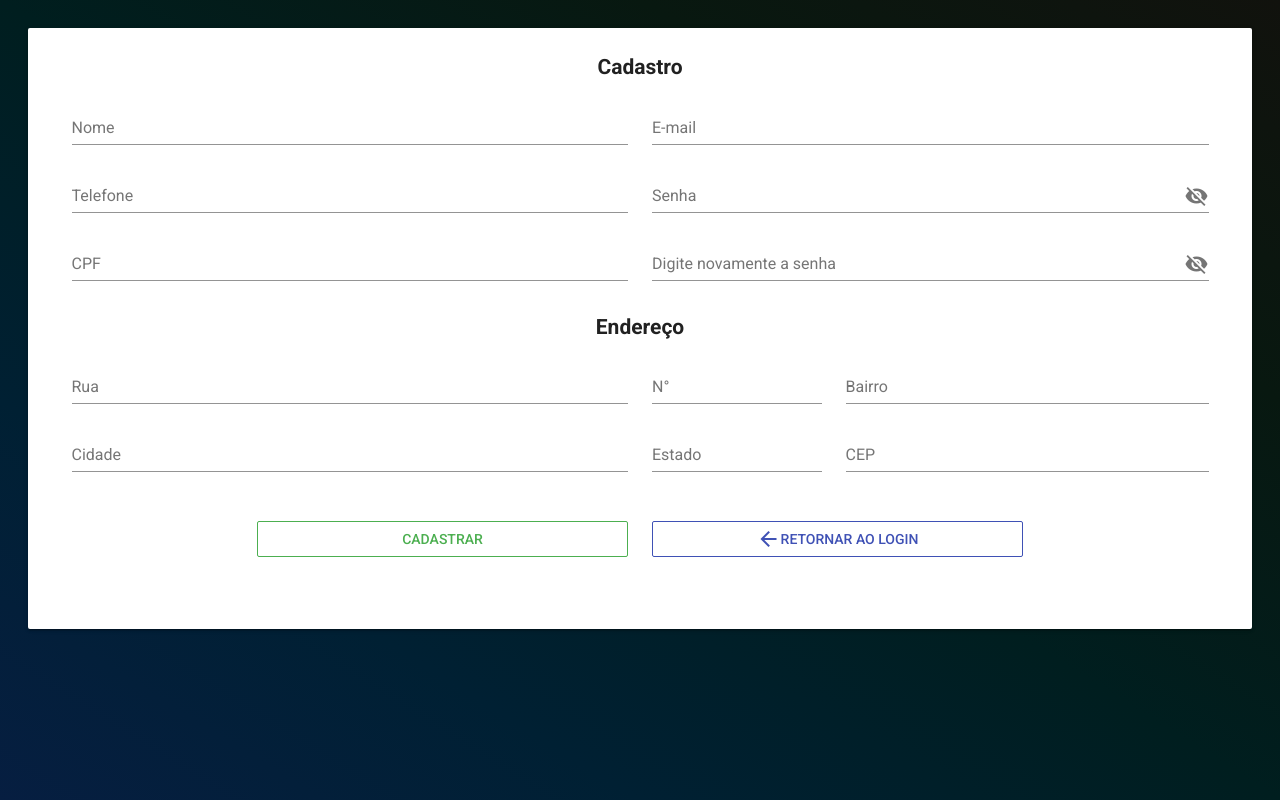
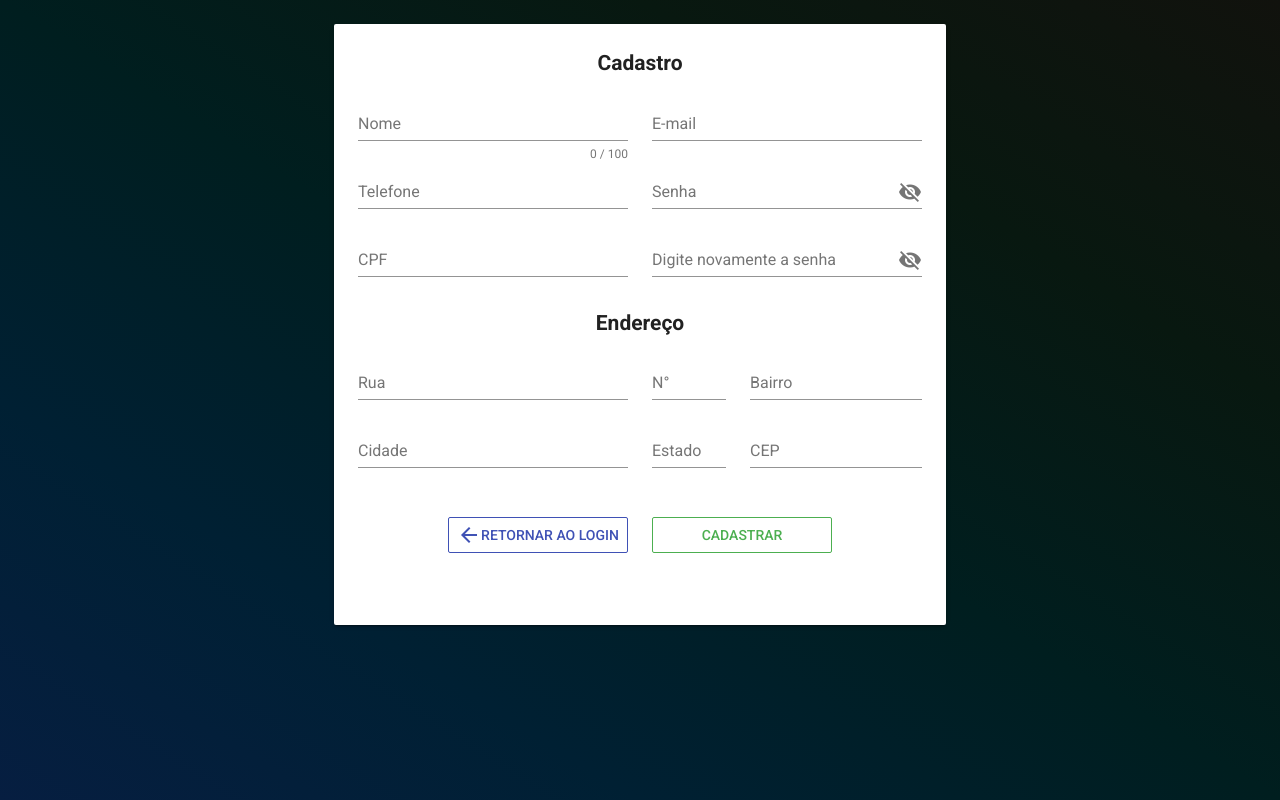
Before and after one commit to EmersonSPereira/TecInfo-Gerenciador, a Vue app: page /cadastro in a window 1280 px wide. Built offline with nearby package versions, Linux system fonts and the light colour scheme.

Commit message:
validação cadastro: nome, email e senha

```diff
--- a/package.json
+++ b/package.json
@@ -11,6 +11,7 @@
     "core-js": "^2.6.5",
     "vue": "^2.6.10",
     "vue-router": "^3.0.3",
+    "vuelidate": "^0.7.4",
     "vuetify": "^1.5.14",
     "vuex": "^3.0.1"
   },
--- a/src/main.js
+++ b/src/main.js
@@ -5,8 +5,9 @@ import store from './store'
 
 import Vuetify from 'vuetify'
 import 'vuetify/dist/vuetify.min.css'
+import Vuelidate from 'vuelidate'
 
-Vue.use(Vuetify)
+Vue.use(Vuetify, Vuelidate)
 Vue.config.productionTip = false
 
 new Vue({
--- a/src/router.js
+++ b/src/router.js
@@ -3,6 +3,7 @@ import Router from 'vue-router'
 import Home from './views/Home.vue'
 import Login from './views/Login.vue'
 import Cadastro from './views/Cadastro.vue'
+
 
 Vue.use(Router)
 
@@ -26,6 +27,7 @@ export default new Router({
       name: 'cadastro',
       component: Cadastro
 
-    }
+    },
+
   ]
 })
--- a/src/views/Cadastro.vue
+++ b/src/views/Cadastro.vue
@@ -6,11 +6,15 @@
     class="background "
   >
 
+    <v-layout
+      wrap
+      justify-center
+    >
       <v-flex
-      text-xs-center
         xs12
-      class="ma-1"
+        md6
       >
+
         <v-card>
           <v-container grid-list-xl>
             <h2>Cadastro</h2>
@@ -26,20 +30,21 @@
                 <v-form ref="form">
                   <v-text-field
                     v-model="usuario.nome"
-                  :rules="emailRules"
+                    :error-messages="nameErrors"
+                    :counter="100"
                     label="Nome"
                     required
+                    @input="$v.usuario.nome.$touch()"
+                    @blur="$v.usuario.nome.$touch()"
                   >
                   </v-text-field>
                   <v-text-field
                     v-model="usuario.telefone"
-                  :rules="emailRules"
                     label="Telefone"
                     required
                   ></v-text-field>
                   <v-text-field
                     v-model="usuario.cpf"
-                  :rules="emailRules"
                     label="CPF"
                     required
                   ></v-text-field>
@@ -53,29 +58,36 @@
               >
                 <v-text-field
                   v-model="usuario.email"
-                :rules="emailRules"
+                  :error-messages="emailErrors"
                   label="E-mail"
                   required
+                  @input="$v.usuario.email.$touch()"
+                  @blur="$v.usuario.email.$touch()"
                 ></v-text-field>
                 <v-text-field
                   class="input-group--focused"
                   :type="show ? 'text' : 'password'"
                   v-model="usuario.senha"
-                :rules="senhaRules"
                   label="Senha"
                   required
                   :append-icon="show ? 'visibility' : 'visibility_off'"
                   @click:append="show = !show"
+                  @input="$v.usuario.senha.$touch()"
+                  @blur="$v.usuario.senha.$touch()"
+                  :error-messages="senhaErrors"
+                >
                   ></v-text-field>
                 <v-text-field
                   class="input-group--focused"
                   :type="show ? 'text' : 'password'"
                   v-model="senhaConfirma"
-                :rules="senhaRules"
                   label="Digite novamente a senha"
                   required
                   :append-icon="show ? 'visibility' : 'visibility_off'"
                   @click:append="show = !show"
+                  @input="$v.senhaConfirma.$touch()"
+                  @blur="$v.senhaConfirma.$touch()"
+                  :error-messages="senhaConfirmaErrors"
                 ></v-text-field>
               </v-flex>
             </v-layout>
@@ -130,21 +142,6 @@
                 wrap
                 justify-center
               >
-
-              <v-flex
-                xs12
-                md4
-              >
-
-                <v-btn
-                  color="success"
-                  outline
-                  block
-                >
-                  Cadastrar
-                </v-btn>
-
-              </v-flex>
                 <v-flex
                   xs12
                   md4
@@ -162,16 +159,49 @@
                   </v-btn>
 
                 </v-flex>
+
+                <v-flex
+                  xs12
+                  md4
+                >
+
+                  <v-btn
+                    color="success"
+                    outline
+                    block
+                  >
+                    Cadastrar
+                  </v-btn>
+
+                </v-flex>
+
               </v-layout>
             </v-layout>
           </v-container>
         </v-card>
       </v-flex>
+    </v-layout>
 
   </v-container>
 </template>
 <script>
+import { validationMixin } from 'vuelidate'
+import { required, maxLength, minLength, sameAs, email } from 'vuelidate/lib/validators'
+
 export default {
+  mixins: [validationMixin],
+
+  validations: {
+    usuario: {
+      nome: { required, maxLength: maxLength(100) },
+      email: { required, email },
+      senha: { required, minLength: minLength(8) }
+
+    },
+    senhaConfirma: {
+      sameAsPassword: sameAs('usuario.senha')
+    }
+  },
   data: () => ({
     valid: true,
     show: false,
@@ -195,18 +225,41 @@ export default {
     },
 
     senhaConfirma: '',
+  }),
+
+  computed: {
 
 
-    emailRules: [
-      v => !!v || 'E-mail é obrigatório',
-      v => /.+@.+/.test(v) || 'Este email não é valido'
-    ],
-    senhaRules: [
-      v => !!v || 'A senha é Obrigatória',
-      v => v.length >= 5 || 'Senha muito curta'
-    ],
+    nameErrors () {
+      const errors = []
+      if (!this.$v.usuario.nome.$dirty) return errors
+      !this.$v.usuario.nome.maxLength && errors.push('Seu não nome pode ter mais que 100 caracteres, por favor abrevie')
+      !this.$v.usuario.nome.required && errors.push('O nome é obrigatório')
+      return errors
+    },
+    emailErrors () {
+      const errors = []
+      if (!this.$v.usuario.email.$dirty) return errors
+      !this.$v.usuario.email.email && errors.push('Hum...Isto não me parece um email valido')
+      !this.$v.usuario.email.required && errors.push('O E-mail é obrigatório')
+      return errors
+    },
+    senhaErrors () {
+      const errors = []
+      if (!this.$v.usuario.senha.$dirty) return errors
+      !this.$v.usuario.senha.minLength && errors.push('Sua senha parece ser muito pequena, ela deve ter pelo menos 8 caracteres')
+      !this.$v.usuario.senha.required && errors.push('O E-mail é obrigatório')
+      return errors
+    },
 
-  }),
+    senhaConfirmaErrors () {
+      const errors = []
+      if (!this.$v.senhaConfirma.$dirty) return errors
+      !this.$v.senhaConfirma.sameAsPassword && errors.push('As senhas digitadas não são iguais')
+      !this.$v.senhaConfirma.required && errors.push('O E-mail é obrigatório')
+      return errors
+    }
+  },
 
   methods: {
     validate () {
```
Also changed, not shown: 1 other file (tests, documents, lock files or other folders). Lines whose indentation alone changed are shown as unchanged.
